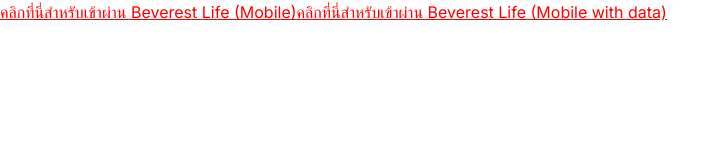
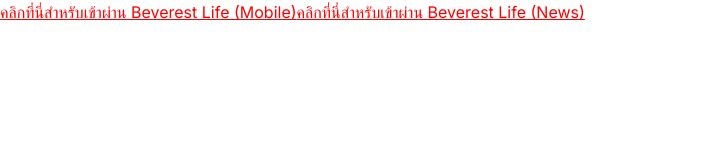
Before and after one commit to rose2507/my-nextjs-app, a Next.js app: page / in a window 1280 px wide. Shown: the top 160 px of the page, without its empty margins (0-728 px from the left). Built offline with nearby package versions, Linux system fonts and the light colour scheme.

Commit message:
♻️  refactor:  deeplink News App in BeverestLife

```diff
--- a/src/app/page.tsx
+++ b/src/app/page.tsx
@@ -40,11 +40,11 @@ const Home: React.FC = () => {
         คลิกที่นี่สำหรับเข้าผ่าน Beverest Life (Mobile)
       </a>
       <a
-        href="com.beverestlife.deeplink://page?data=%7B%22id%22%3A123%2C%22name%22%3A%22John%20Doe%22%2C%22status%22%3A%22active%22%7D"
+        href="com.beverestlife.deeplink://page?data=%7B%0A%22props%22%3A%7B%0A%22toolbar%22%3A%7B%0A%22barStyle%22%3A%22dark-content%22%2C%0A%22backgroundColor%22%3A%22%23ffffff%22%2C%0A%22title%22%3A%22%22%2C%0A%22textColor%22%3A%22%23222222%22%0A%7D%2C%0A%22value%22%3A%225d305031b6f2ee0117cdfef5.6711ddcfdf9c0d0012fad9f3%22%2C%0A%22type_key%22%3A%22native-app%22%2C%0A%22value_type%22%3A%22deeplink%22%0A%7D%0A%7D"
         target="_blank"
         style={{ color: "red", textDecoration: "underline" }}
       >
-        คลิกที่นี่สำหรับเข้าผ่าน Beverest Life (Mobile with data)
+        คลิกที่นี่สำหรับเข้าผ่าน Beverest Life (News)
       </a>
     </div>
   );
```
